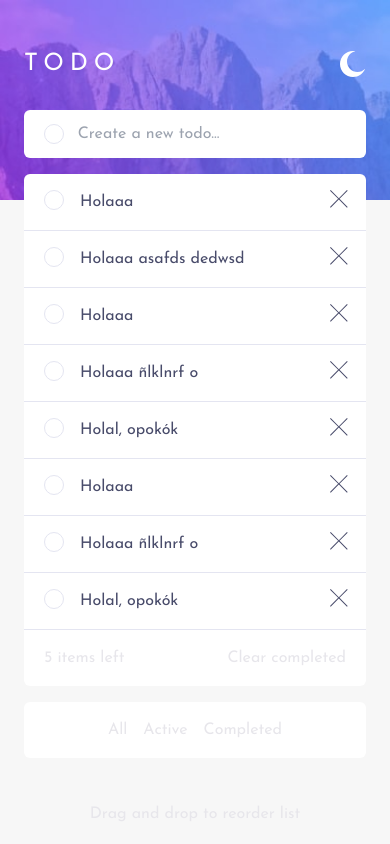
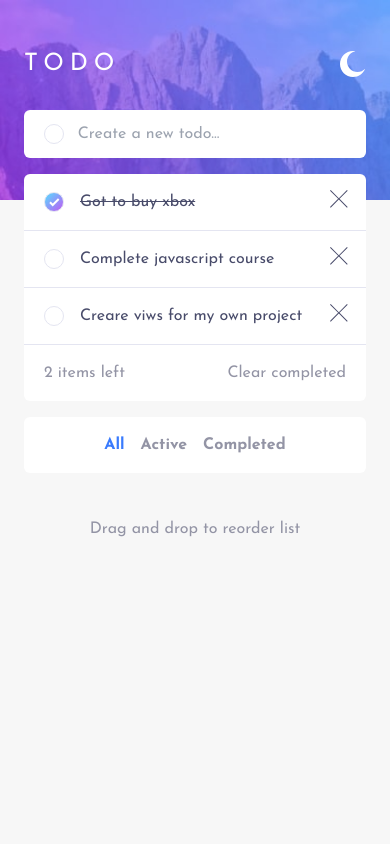
Before and after one commit to Jhonatan-Cortezz/todo-react, a React (Vite) app: page / in a window 390 px wide. Built offline with nearby package versions, Linux system fonts and the light colour scheme.

Commit message:
chore: 🤖 complete todo app in mobile

```diff
--- /dev/null
+++ b/src/components/icons/CheckIcon.jsx
@@ -0,0 +1,7 @@
+const CheckIcon = () => {
+  return (
+    <svg xmlns="http://www.w3.org/2000/svg" width="11" height="9"><path fill="none" stroke="#FFF" strokeWidth="2" d="M1 4.304L3.696 7l6-6"/></svg>
+  )
+}
+
+export default CheckIcon
--- a/src/components/icons/index.js
+++ b/src/components/icons/index.js
@@ -1,7 +1,9 @@
 import CrossIcon from './CrossIcon'
 import MoonIcon from './MoonIcon'
+import CheckIcon from './CheckIcon'
 
 export {
   CrossIcon,
-  MoonIcon
+  MoonIcon,
+  CheckIcon
 }
--- a/src/components/semantic/Footer.jsx
+++ b/src/components/semantic/Footer.jsx
@@ -1,6 +1,6 @@
 const Footer = () => {
   return (
-    <footer className="pt-11">
+    <footer className="pt-11 text-dark-grayish-blue">
       <p className="text-center">Drag and drop to reorder list</p>
     </footer>
   )
--- a/src/components/semantic/Main.jsx
+++ b/src/components/semantic/Main.jsx
@@ -1,31 +1,101 @@
+import { useState } from 'react'
 import { TodoItem, TodoActions } from '../todos'
+
+const initialStateTodos = [
+  { id: 1, title: 'Got to buy xbox', completed: true },
+  { id: 2, title: 'Complete javascript course', completed: false },
+  { id: 3, title: 'Creare viws for my own project', completed: false },
+]
 const Main = () => {
+  const [ todos, setTodos ] = useState(initialStateTodos)
+  const [ title, setTitle ] = useState('')
+  const [ filter, setFilter ] = useState('all')
+
+  const createTodo = (title) => {
+    const newTodo = {
+      id: new Date().getTime(),
+      title,
+      completed: false
+    }
+
+    setTodos([...todos, newTodo])
+  }
+
+  const removeTodo = (id) => {
+    setTodos( todos.filter((todo) => todo.id != id) )
+  }
+
+  const updateTodo = (id) => {
+    setTodos( todos.map(todo => todo.id === id ? {...todo, completed: !todo.completed } : todo ) )
+  }
+
+  const todosItemLeft = () => todos.filter(todo => !todo.completed).length
+
+  const clearCompleted = () => {
+    setTodos( todos.filter(todo => !todo.completed) )
+  }
+
+  const filterTodo = () => {
+    switch (filter) {
+      case "all":
+        return todos
+      case "active":
+        return todos.filter(todo => !todo.completed)
+      case "completed":
+        return todos.filter(todo => todo.completed)
+      default:
+        return todos
+    }
+  }
+
+  const handlesubmit = (e) => {
+    e.preventDefault()
+
+    if (!title.trim().length) return setTitle('')
+
+    createTodo(title)
+    setTitle('')
+  }
+
+
   return (
     <main className="px-6 -mt-[90px] flex flex-col space-y-4">
 
-      <form action="" className='flex items-center bg-white h-12 rounded-md px-5 space-x-[14px]'>
+      <form onSubmit={handlesubmit} className='flex items-center bg-white h-12 rounded-md px-5 space-x-[14px]'>
         <span className='rounded-full border border-very-light-grayish-blue w-[22px] h-5 m-0 block'></span>
-        <input type="text" placeholder="Create a new todo..." className='w-full outline-none text-very-dark-grayish-blue'/>
+        <input type="text"
+          placeholder="Create a new todo..."
+          className='w-full outline-none text-very-dark-grayish-blue'
+          value={title}
+          onChange={(e) => setTitle(e.target.value)}
+        />
       </form>
 
       <section className='bg-white rounded-md divide-y divide-very-light-grayish-blue'>
 
-        <TodoItem text="Holaaa"/>
-        <TodoItem text="Holaaa asafds dedwsd"/>
-        <TodoItem text="Holaaa"/>
-        <TodoItem text="Holaaa ñlklnrf o"/>
-        <TodoItem text="Holal, opokók"/>
-        <TodoItem text="Holaaa"/>
-        <TodoItem text="Holaaa ñlklnrf o"/>
-        <TodoItem text="Holal, opokók"/>
-        <TodoActions />
+        {
+          filterTodo().map(todo =>
+            <TodoItem key={todo.id} todo={todo} updateTodo={updateTodo} removeTodo={removeTodo}/>
+          )
+        }
+
+        <TodoActions
+          todosItemLeft={todosItemLeft()}
+          clearCompleted={clearCompleted}
+        />
       </section>
 
       <nav className="bg-white mb-11 px-5 py-4 rounded-md">
-        <ul className="flex flex-row justify-center space-x-4">
-          <li><button>All</button></li>
-          <li>Active</li>
-          <li>Completed</li>
+        <ul className="flex flex-row justify-center space-x-4 font-bold text-dark-grayish-blue">
+          <li className={`${filter == 'all' && 'text-bright-blue'}`}>
+            <button onClick={() => setFilter('all')}>All</button>
+          </li>
+          <li className={`${filter == 'active' && 'text-bright-blue'}`}>
+            <button onClick={() => setFilter('active')}>Active</button>
+          </li>
+          <li className={`${filter == 'completed' && 'text-bright-blue'}`}>
+            <button onClick={() => setFilter('completed')}>Completed</button>
+          </li>
         </ul>
       </nav>
     </main>
--- a/src/components/todos/TodoActions.jsx
+++ b/src/components/todos/TodoActions.jsx
@@ -1,8 +1,8 @@
-const TodoActions = () => {
+const TodoActions = ({todosItemLeft, clearCompleted}) => {
   return (
-    <section className="flex flex-row justify-between px-5 py-4">
-      <span>5 items left</span>
-      <button>
+    <section className="flex flex-row justify-between px-5 py-4 text-dark-grayish-blue">
+      <span>{todosItemLeft} items left</span>
+      <button onClick={clearCompleted}>
         Clear completed
       </button>
     </section>
--- a/src/components/todos/TodoItem.jsx
+++ b/src/components/todos/TodoItem.jsx
@@ -1,11 +1,23 @@
-import { CrossIcon } from './../icons'
+import { CrossIcon, CheckIcon } from './../icons'
 
-const TodoItem = ({text}) => {
+const TodoItem = ({todo, updateTodo, removeTodo}) => {
   return (
     <article className="flex flex-row justify-start space-x-4 text-very-dark-grayish-blue py-4 px-5">
-      <button className="rounded-full border border-very-light-grayish-blue w-5 h-5 m-0 block"></button>
-      <span className='flex-grow'>{ text }</span>
-      <button className='w-4 h-4'>
+      <button
+        className={`rounded-full border border-very-light-grayish-blue w-5 h-5 m-auto grid place-items-center
+                  ${todo.completed && 'bg-gradient-to-br from-[hsl(192_100%_67%)] to-[hsl(280_87%_65%)]'}
+        `}
+        onClick={() => updateTodo(todo.id) }
+      >
+        {
+          todo.completed && <CheckIcon />
+        }
+      </button>
+      <span className={`flex-grow ${todo.completed && 'line-through' }`}>{ todo.title }</span>
+      <button
+        className='w-4 h-4'
+        onClick={() => removeTodo(todo.id) }
+      >
         <CrossIcon />
       </button>
     </article>
--- a/tailwind.config.js
+++ b/tailwind.config.js
@@ -18,10 +18,10 @@ export default {
         'very-light-grayish-blue': 'hsl(236, 33%, 92%)',
         'light-grayish-blue': 'hsl(233, 11%, 84%)',
         'dark-grayish-blue': 'hsl(236, 9%, 61%)',
-        'very-dark-grayish-blue': 'hsl(235, 19%, 35%)'
+        'very-dark-grayish-blue': 'hsl(235, 19%, 35%)',
       },
       backgroundImage: {
-        'check-background': 'linear-gradient hsl(192, 100%, 67%) to hsl(280, 87%, 65%)',
+        'check-background': 'hsl(192, 100%, 67%) to hsl(280, 87%, 65%)',
       }
     },
   },
```
